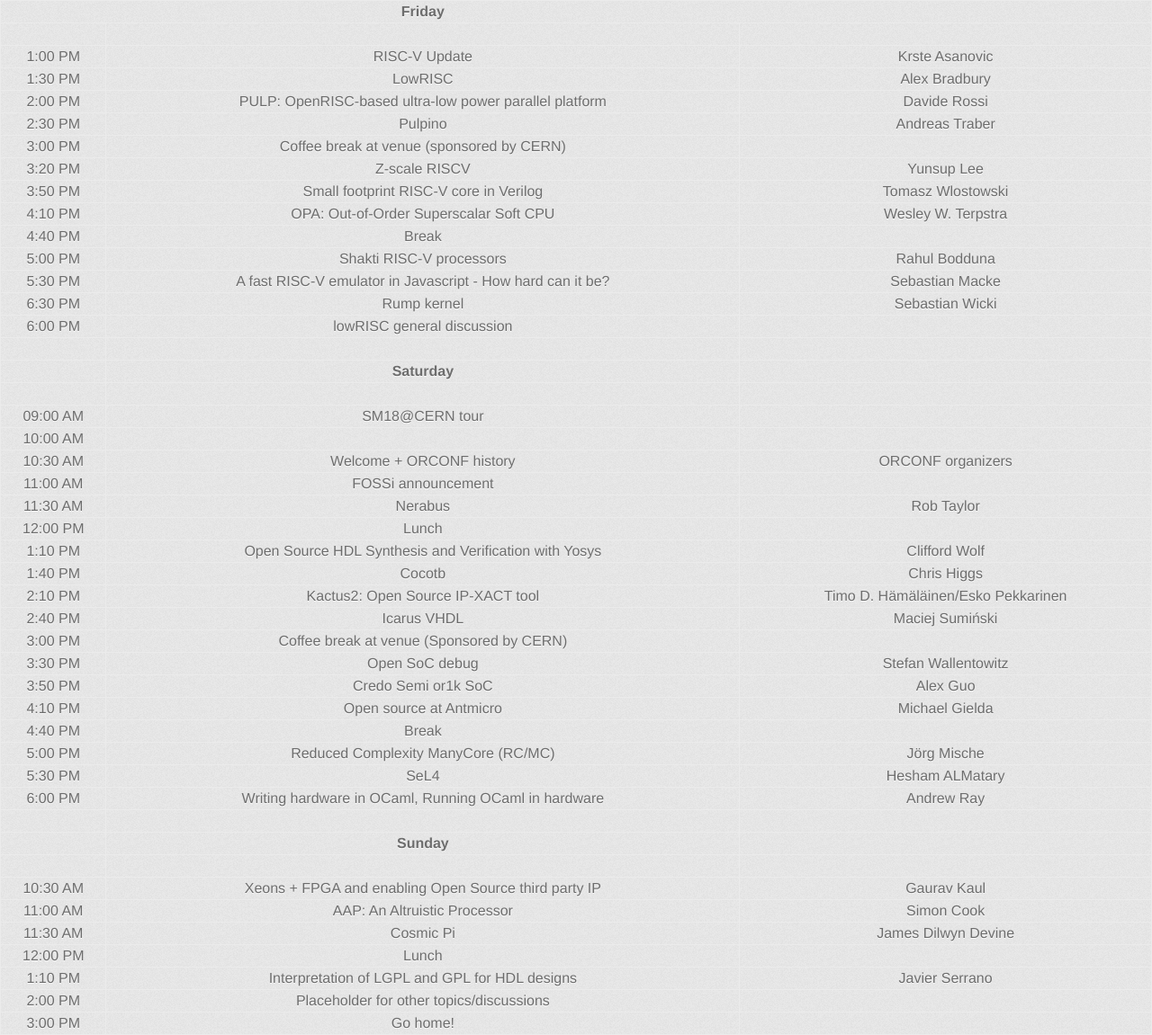
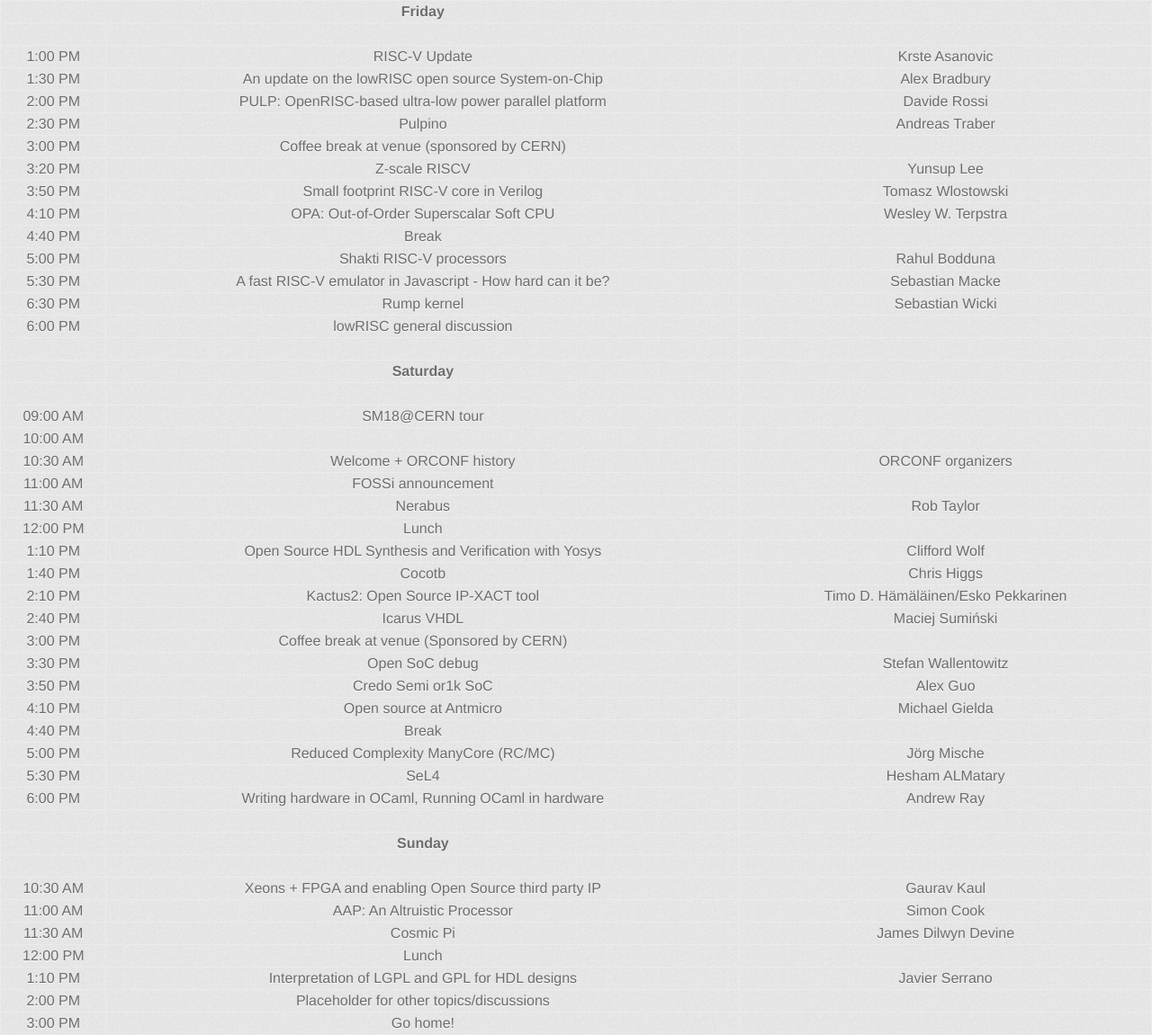
Before and after one commit to fossi-foundation/orconf, a Jekyll site: the page built from schedule.md, in a window 1280 px wide. Shown: the whole page at 90% size. Built offline with Jekyll 4.4.1, drawn with Linux system fonts in a browser that asks for light colours; some web fonts are replaced.

Commit message:
update lowrisc titel in schedule

```diff
--- a/schedule.md
+++ b/schedule.md
@@ -7,7 +7,7 @@
 | -------- | ---------------------------------------------------------- | --------------
 |          |                                                            |
 | 1:00 PM  | RISC-V Update                                              | Krste Asanovic
-| 1:30 PM  | LowRISC                                                    | Alex Bradbury
+| 1:30 PM  | An update on the lowRISC open source System-on-Chip        | Alex Bradbury
 | 2:00 PM  | PULP: OpenRISC-based ultra-low power parallel platform     | Davide Rossi
 | 2:30 PM  | Pulpino                                                    | Andreas Traber
 | 3:00 PM  | Coffee break at venue (sponsored by CERN)                  |
```
